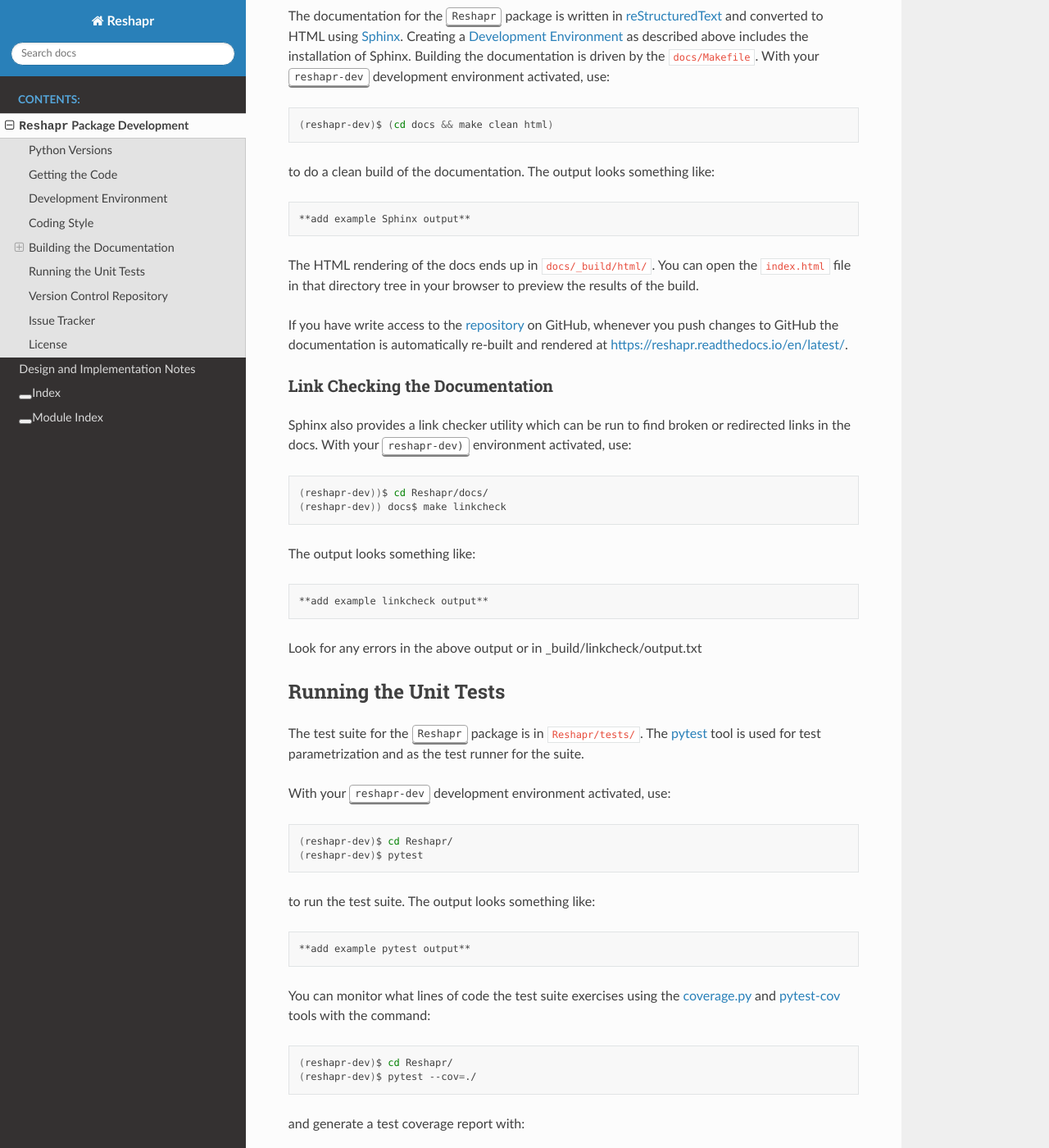
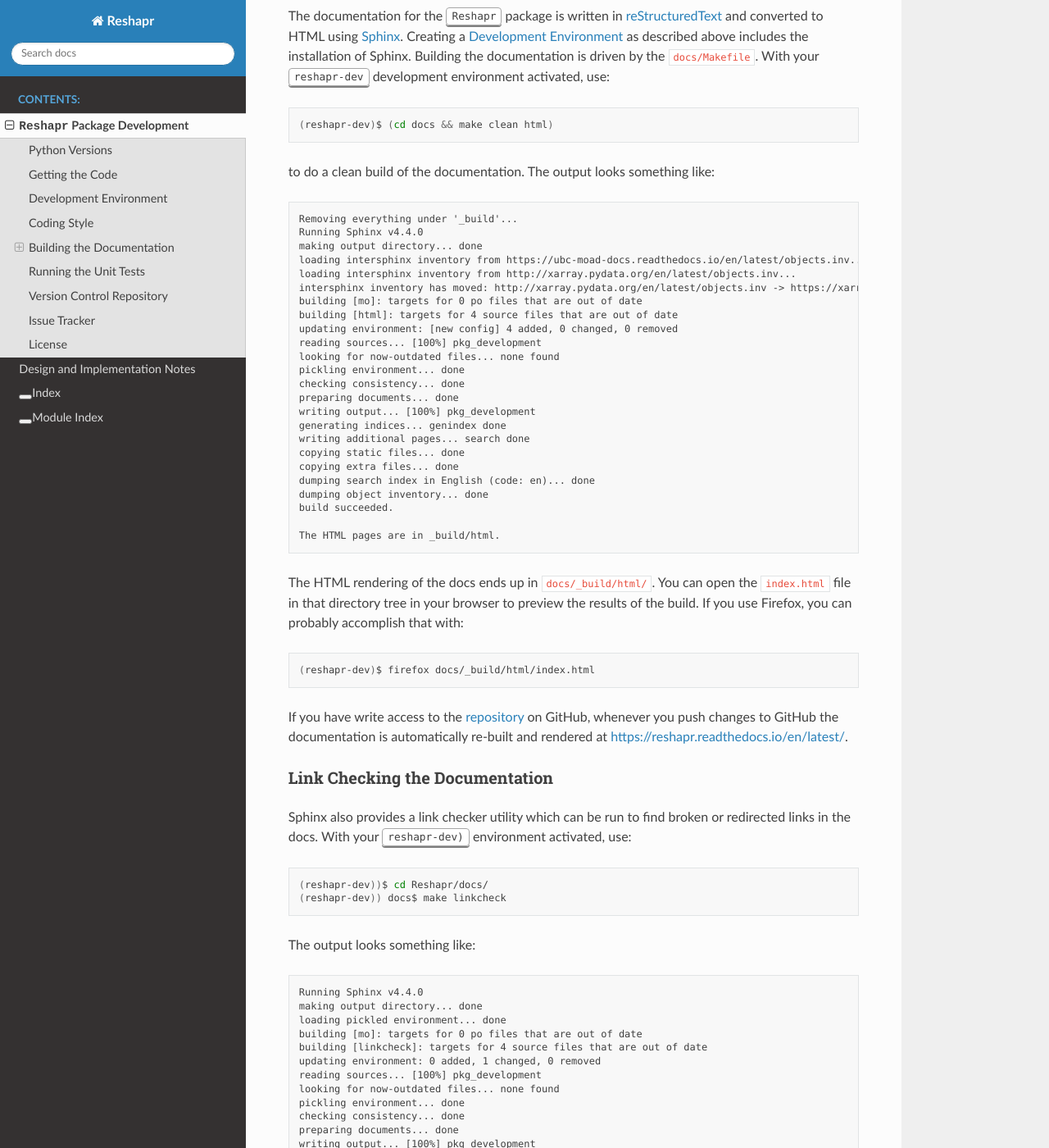
Before and after one commit to UBC-MOAD/Reshapr, a Sphinx documentation site: the page built from docs/pkg_development.rst, in a window 1280 px wide and 1400 px high, scrolled down 1995 px. Shown: the whole window at 82% size. Built offline with Sphinx 7.4.7 and the Read the Docs theme 2.0.0, drawn with Linux system fonts in a browser that asks for light colours; some of the changed text lies outside the part shown.

Commit message:
Add sample Sphinx build & linkcheck output to docs

```diff
--- a/docs/pkg_development.rst
+++ b/docs/pkg_development.rst
@@ -194,11 +194,40 @@ The output looks something like:
 
 .. code-block:: text
 
-    **add example Sphinx output**
+    Removing everything under '_build'...
+    Running Sphinx v4.4.0
+    making output directory... done
+    loading intersphinx inventory from https://ubc-moad-docs.readthedocs.io/en/latest/objects.inv...
+    loading intersphinx inventory from http://xarray.pydata.org/en/latest/objects.inv...
+    intersphinx inventory has moved: http://xarray.pydata.org/en/latest/objects.inv -> https://xarray.pydata.org/en/latest/objects.inv
+    building [mo]: targets for 0 po files that are out of date
+    building [html]: targets for 4 source files that are out of date
+    updating environment: [new config] 4 added, 0 changed, 0 removed
+    reading sources... [100%] pkg_development
+    looking for now-outdated files... none found
+    pickling environment... done
+    checking consistency... done
+    preparing documents... done
+    writing output... [100%] pkg_development
+    generating indices... genindex done
+    writing additional pages... search done
+    copying static files... done
+    copying extra files... done
+    dumping search index in English (code: en)... done
+    dumping object inventory... done
+    build succeeded.
+
+    The HTML pages are in _build/html.
 
 The HTML rendering of the docs ends up in :file:`docs/_build/html/`.
 You can open the :file:`index.html` file in that directory tree in your browser
 to preview the results of the build.
+If you use Firefox,
+you can probably accomplish that with:
+
+.. code-block:: bash
+
+    (reshapr-dev)$ firefox docs/_build/html/index.html
 
 If you have write access to the `repository`_ on GitHub,
 whenever you push changes to GitHub the documentation is automatically re-built
@@ -224,7 +253,54 @@ The output looks something like:
 
 .. code-block:: text
 
-    **add example linkcheck output**
+    Running Sphinx v4.4.0
+    making output directory... done
+    loading pickled environment... done
+    building [mo]: targets for 0 po files that are out of date
+    building [linkcheck]: targets for 4 source files that are out of date
+    updating environment: 0 added, 1 changed, 0 removed
+    reading sources... [100%] pkg_development
+    looking for now-outdated files... none found
+    pickling environment... done
+    checking consistency... done
+    preparing documents... done
+    writing output... [100%] pkg_development
+
+    ( pkg_development: line   22) ok        https://black.readthedocs.io/en/stable/
+    ( pkg_development: line  286) ok        https://coverage.readthedocs.io/en/latest/
+    ( pkg_development: line  266) ok        https://docs.pytest.org/en/latest/
+    (design_notes/motivation: line   53) ok        https://docs.dask.org/en/latest/
+    ( pkg_development: line   22) ok        https://docs.python.org/3.10/
+    ( pkg_development: line   62) ok        https://docs.python.org/3/reference/lexical_analysis.html#f-strings
+    ( pkg_development: line  322) ok        https://git-scm.com/
+    ( pkg_development: line  108) ok        https://docs.conda.io/en/latest/miniconda.html
+    ( pkg_development: line  108) ok        https://conda.io/en/latest/
+    ( pkg_development: line   22) ok        https://img.shields.io/badge/code%20style-black-000000.svg
+    (           index: line   40) ok        https://img.shields.io/badge/license-Apache%202-cb2533.svg
+    ( pkg_development: line   22) ok        https://img.shields.io/badge/python-3.10+-blue.svg
+    ( pkg_development: line   22) ok        https://img.shields.io/badge/version%20control-git-blue.svg?logo=github
+    ( pkg_development: line   95) ok        https://docs.github.com/en/authentication/connecting-to-github-with-ssh
+    ( pkg_development: line   22) ok        https://img.shields.io/github/issues/UBC-MOAD/Reshapr?logo=github
+    (design_notes/motivation: line   53) ok        https://pangeo.io
+    (design_notes/motivation: line   53) ok        https://pangeo.io/packages.html#why-xarray-and-dask
+    ( pkg_development: line  286) ok        https://pytest-cov.readthedocs.io/en/latest/
+    ( pkg_development: line  331) ok        https://img.shields.io/github/issues/MIDOSS/WWatch3-Cmd?logo=github
+    ( pkg_development: line   22) ok        https://reshapr.readthedocs.io/en/latest/
+    ( pkg_development: line   95) ok        https://ubc-moad-docs.readthedocs.io/en/latest/ssh_access.html#copyyourpublicsshkeytogithub
+    ( pkg_development: line   95) ok        https://ubc-moad-docs.readthedocs.io/en/latest/ssh_access.html#secureremoteaccess
+    (           index: line   40) ok        https://www.apache.org/licenses/LICENSE-2.0
+    ( pkg_development: line   22) ok        https://github.com/UBC-MOAD/Reshapr/issues
+    ( pkg_development: line   58) ok        https://www.python.org/
+    ( pkg_development: line  145) ok        https://www.python.org/dev/peps/pep-0008/
+    ( pkg_development: line   66) ok        https://www.python.org/dev/peps/pep-0636/
+    ( pkg_development: line  178) ok        https://www.sphinx-doc.org/en/master/
+    ( pkg_development: line   22) ok        https://readthedocs.org/projects/Reshapr/badge/?version=latest
+    ( pkg_development: line  178) ok        https://www.sphinx-doc.org/en/master/usage/restructuredtext/basics.html
+    (design_notes/motivation: line   53) ok        https://xarray.pydata.org/en/latest/
+    (design_notes/motivation: line   65) ok        https://xarray.pydata.org/en/latest/generated/xarray.open_mfdataset.html#xarray.open_mfdataset
+    ( pkg_development: line  172) ok        https://readthedocs.org/projects/reshapr/badge/?version=latest
+    (design_notes/motivation: line  128) ok        https://github.com/UBC-MOAD/Reshapr
+    build succeeded.
 
 Look for any errors in the above output or in _build/linkcheck/output.txt
 
```
